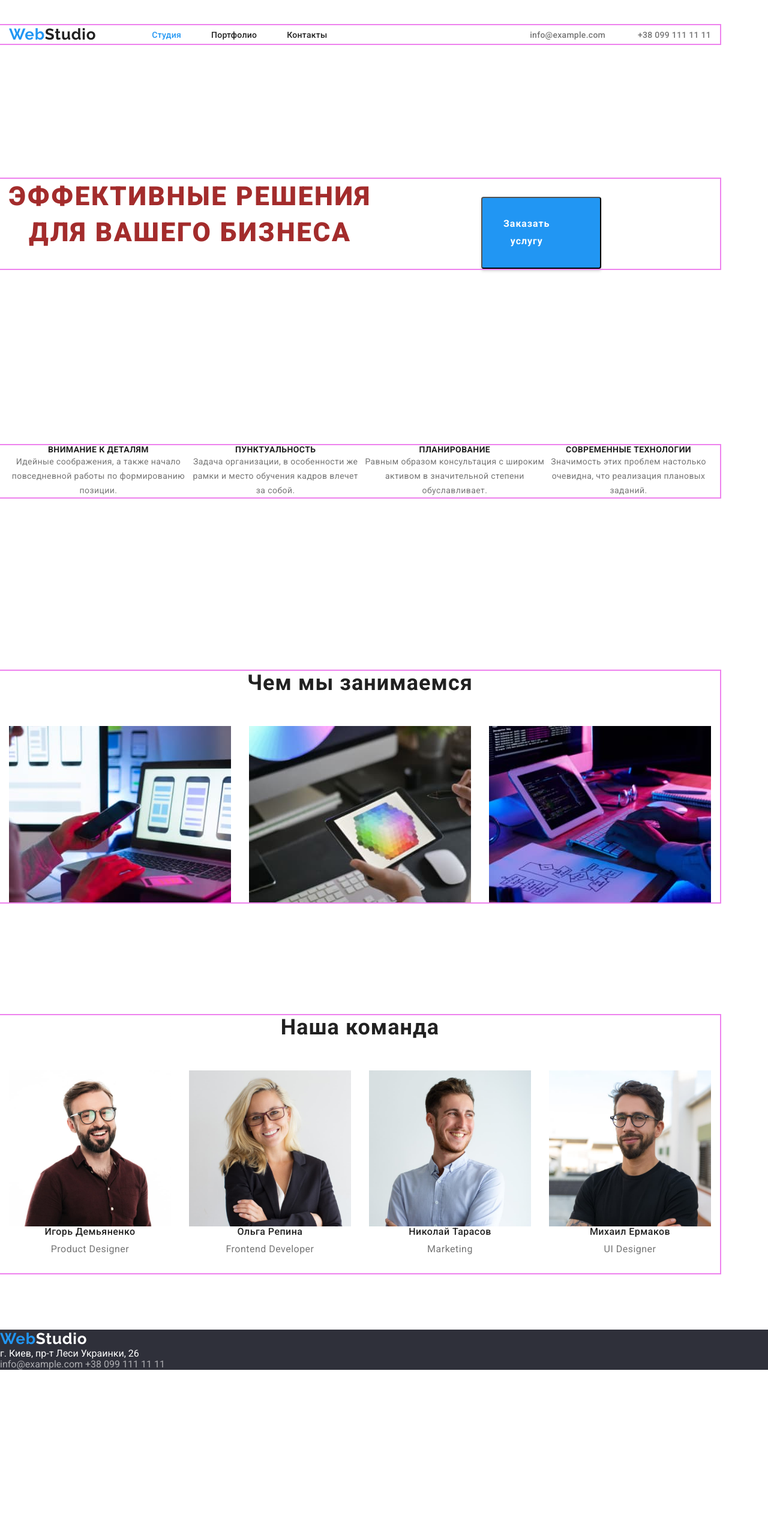
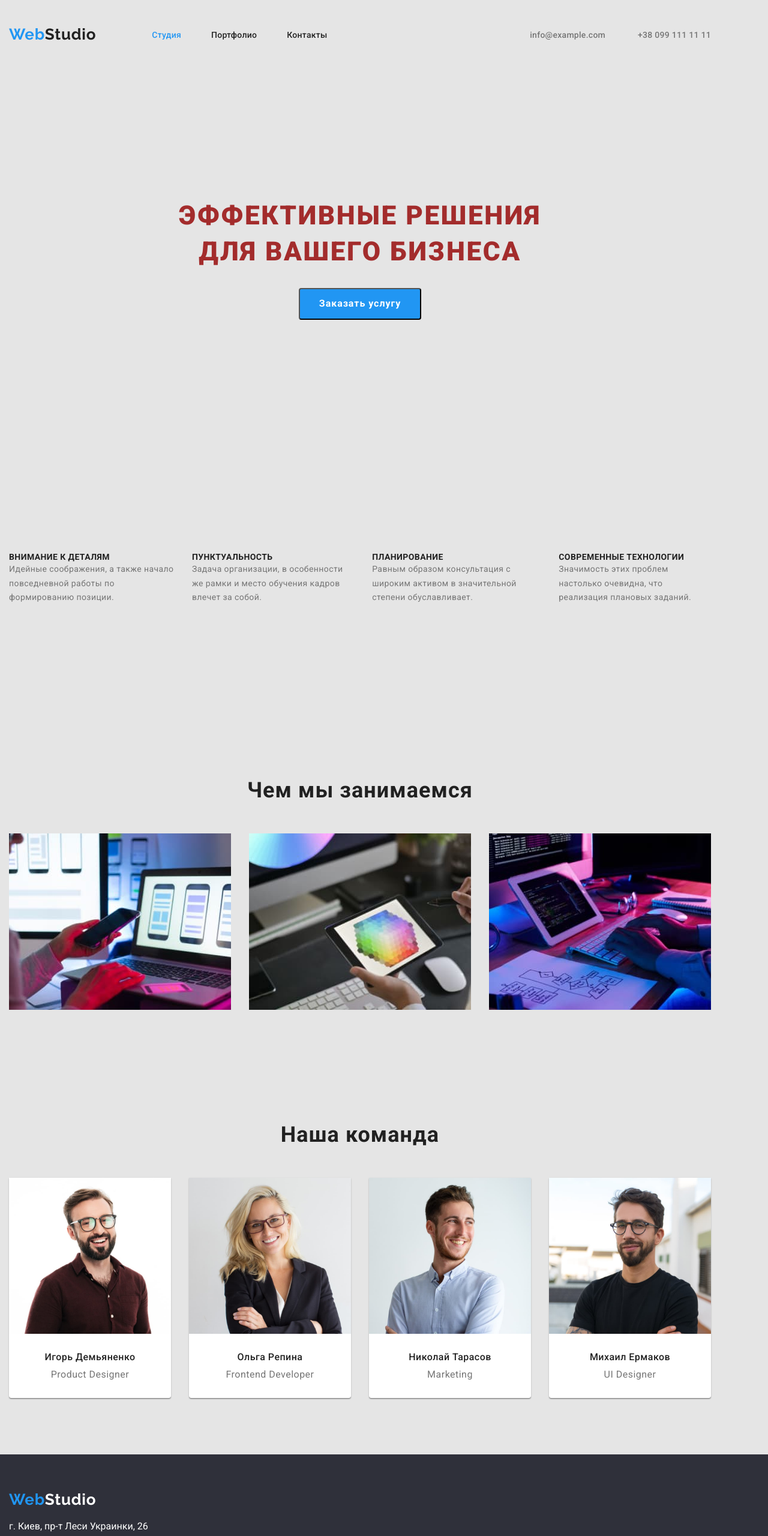
Before and after one commit to lifeofscarlet99/goit-markup-hw-03, a plain HTML site: page index.html in a window 1280 px wide. Shown: the top 2560 px of the page at 60% size. Before the commit the page ends 2283 px from the top, so only its background shows below. Drawn offline with nearby package versions, Linux system fonts and the light colour scheme.

Commit message:
1 sample completed
1 sample completed

```diff
--- a/css/styles.css
+++ b/css/styles.css
@@ -10,6 +10,7 @@
 body {
   font-family: Roboto, sans-serif;
   color: var(--first-title-color);
+  background: #e5e5e5;
 }
 
 p,
@@ -32,13 +33,11 @@ img {
   height: auto;
 }
 
-
 .container {
   width: 1200px;
   padding-left: 15px;
   padding-right: 15px;
   margin: o auto;
-  outline: 2px solid violet;
 }
 
 .list {
@@ -70,6 +69,7 @@ img {
   background: var(--header-color);
   padding-top: 24px;
   margin-bottom: 25px;
+  background-color: #e5e5e5;
 }
 .header-container {
   display: flex;
@@ -80,6 +80,7 @@ img {
 }
 .header-connect {
   margin-left: auto;
+  margin-bottom: 32px;
 }
 .header-logo {
   font-family: Raleway;
@@ -90,6 +91,7 @@ img {
   letter-spacing: 0.03em;
   color: var(--first-title-color);
   margin-right: 93px;
+  margin-bottom: 32px;
 }
 #logo-black {
   color: var(--first-title-color);
@@ -116,12 +118,14 @@ img {
   font-weight: bold;
   font-size: 16px;
   line-height: 1.8;
-  display: flex;
-  align-items: center;
-  text-align: center;
   letter-spacing: 0.06em;
   color: var(--first-btn-color);
   background-color: var(--second-btn-color);
+  padding-right: 32px;
+  padding-left: 32px;
+  padding-top: 10px;
+  padding-bottom: 10px;
+  border-radius: 4px;
 }
 
 .header-button:hover,
@@ -141,6 +145,9 @@ img {
   text-transform: uppercase;
   color: #a32c2c;
   margin-bottom: 30px;
+  width: 686px;
+  margin-right: auto;
+  margin-left: auto;
 }
 
 .header-link {
@@ -152,6 +159,7 @@ img {
 }
 .header-item:not(:last-child) {
   margin-right: 50px;
+  margin-bottom: 32px;
 }
 .contact-contact {
   margin-right: 50px;
@@ -168,9 +176,7 @@ img {
 
 /* -----HERO------- */
 .hero-container {
-  display: flex;
   justify-content: center;
-
 }
 
 .features {
@@ -193,6 +199,11 @@ img {
   letter-spacing: 0.03em;
   color: #212121;
 }
+
+.features-item:not(:last-child) {
+  margin-right: 30px;
+}
+
 .features-list {
   display: flex;
   justify-content: center;
@@ -204,6 +215,7 @@ img {
   letter-spacing: 0.03em;
   text-transform: uppercase;
   color: #212121;
+  text-align: left;
 }
 .features-after-title {
   font-weight: normal;
@@ -211,33 +223,14 @@ img {
   line-height: 1.7;
   letter-spacing: 0.03em;
   color: #757575;
+  display: list-item;
+  text-align: left;
 }
+
 .main-button {
   padding-top: 200px;
   padding-bottom: 200px;
   text-align: center;
-}
-.header-button-text {
-  font-weight: bold;
-  font-size: 16px;
-  line-height: 1.8;
-  display: flex;
-  align-items: center;
-  text-align: center;
-  letter-spacing: 0.06em;
-  color: #ffffff;
-  width: 136px;
-  height: 30px;
-}
-.header-button {
-  background: #2196f3;
-  box-shadow: 0px 4px 4px rgba(0, 0, 0, 0.15);
-  border-radius: 4px;
-  min-width: 200px;
-  min-height: 50px;
-  margin-top: 30px;
-  margin-right: auto;
-  margin-left: auto;
 }
 
 .header-button:hover,
@@ -268,6 +261,17 @@ img {
 .team-list {
   display: flex;
   flex-wrap: wrap;
+}
+
+.our-team {
+  background: #ffffff;
+  box-shadow: 0px 1px 3px rgba(0, 0, 0, 0.12), 0px 1px 1px rgba(0, 0, 0, 0.14),
+    0px 2px 1px rgba(0, 0, 0, 0.2);
+  border-radius: 0px 0px 4px 4px;
+  overflow: hidden;
+}
+.team-thumb {
+  padding-bottom: 30px;
 }
 
 .about-item-team:not(:last-child) {
@@ -302,7 +306,6 @@ img {
   letter-spacing: 0.03em;
   color: #757575;
   margin-bottom: 30px;
-
 }
 
 .btn-item {
@@ -322,8 +325,7 @@ img {
   margin-right: 8px;
 }
 
-
-  .btn-list {
+.btn-list {
   display: flex;
   justify-content: center;
 }
@@ -345,6 +347,18 @@ img {
   margin-left: 30px;
   margin-bottom: 30px;
 }
+.card {
+  background: #ffffff;
+  border-radius: 1px solid #eeeeee;
+  overflow: hidden;
+  box-sizing: border-box;
+}
+
+.card-content {
+  padding-left: 20px;
+  padding-right: 20px;
+  padding-bottom: 20px;
+  padding-top: 20px;
 }
 
 .cards-title {
@@ -369,6 +383,7 @@ img {
 
 .footer {
   background-color: #2f303a;
+  padding-top: 60px;
 }
 .address {
   color: var(--header-color);
@@ -399,3 +414,14 @@ img {
 .footer .address {
   font-style: normal;
 }
+.address.address.tel {
+  padding-top: 9px;
+  padding-bottom: 60px;
+}
+.footer.footer-logo {
+  padding-bottom: 9px;
+  margin-top: 60px;
+}
+.address.address {
+  padding-top: 20px;
+}
--- a/index.html
+++ b/index.html
@@ -39,12 +39,12 @@
             <section class="main-button">
                 <div class="container hero-container">
                 <h1 class="pre-title-button">Эффективные решения <br /> для вашего бизнеса</h1>
-                <button type="button" class="header-button"><span class="header-button-text">Заказать услугу</span></button>
+                <button type="button" class="header-button">Заказать услугу</button>
                 </div>
             </section>
         <!--Преимущества-->
         <section class="features">
-            <div class="container">
+            <div class="container features">
             <ul class="list features-list">
                 <li class="features-item">
                     <h3 сlass="features-title">Внимание к деталям</h3>
@@ -89,24 +89,48 @@
             <h2 class="team-pre-title">Наша команда</h2>
             <ul class="list team-list">
                 <li class="about-item-team">
+                    <article class="our-team">
+                    <div class="team-thumb">
                     <img src="./images1/img-5.jpg" alt="Фото Игоря Демьяненко" width="270">
+                    </div>
+                    <div class="team-content">
                     <h3 class="team-title">Игорь Демьяненко</h3>
                     <p lang="en" class="team-after-title">Product Designer</p>
+                    </div>
+                </article>
                 </li>
                 <li class="about-item-team">
+                    <article class="our-team">
+                        <div class="team-thumb">
                     <img src="./images1/img-2-2.jpg" alt="Фото Ольги Репиной" width="270">
+                    </div>
+                    <div class="team-content">
                     <h3 class="team-title">Ольга Репина</h3>
                     <p lang="en" class="team-after-title">Frontend Developer</p>
+                    </div>
+                    </article>
                 </li>
                 <li class="about-item-team">
+                    <article class="our-team">
+                        <div class="team-thumb">
                     <img src="./images1/img-3-2.jpg" alt="Фото Николая Тарасова" width="270">
+                    </div>
+                    <div class="team-content">
                     <h3 class="team-title">Николай Тарасов</h3>
                     <p lang="en" class="team-after-title">Marketing</p>
+                    </div>
+                    </article>
                 </li>
                 <li class="about-item-team">
+                    <article class="our-team">
+                        <div class="team-thumb">
                     <img src="./images1/img-4-2.jpg" alt="Фото Михаила Ермакова" width="270">
+                    </div>
+                    <div class="team-content">
                     <h3 class="team-title">Михаил Ермаков</h3>
                     <p lang="en" class="team-after-title">UI Designer</p>
+                    </div>
+                    </article>
                 </li>
             </ul>
         </div>
@@ -114,16 +138,18 @@
     </main>
     <!--Футер-->
     <footer class="footer">
+        <div class="container">
     <a class="footer-logo link" href="/" target="_blank">
         <span id="logo-blue">Web</span><span id="logo-white">Studio</span>
     </a>
         <address class="address">
             г. Киев, пр-т Леси Украинки, 26
         </address>
-        <address class="address">
+        <address class="address tel">
             <a class="link" href="mailto:info@example.com">info@example.com</a>
             <a class=" link tel" href="tel:+380991111111">+38 099 111 11 11</a>
         </address>
+        </div>
     </footer>
 </body>
 </html>
```
Also changed, not shown: portfolio.html (+51 -1 lines).
